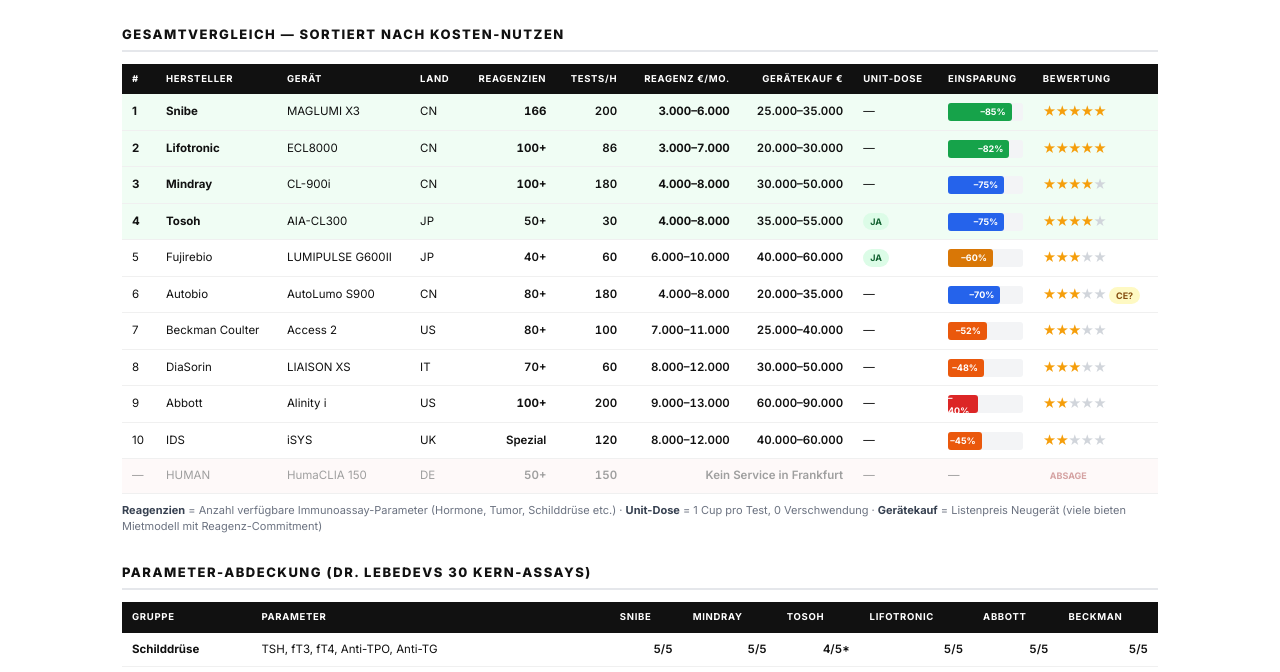
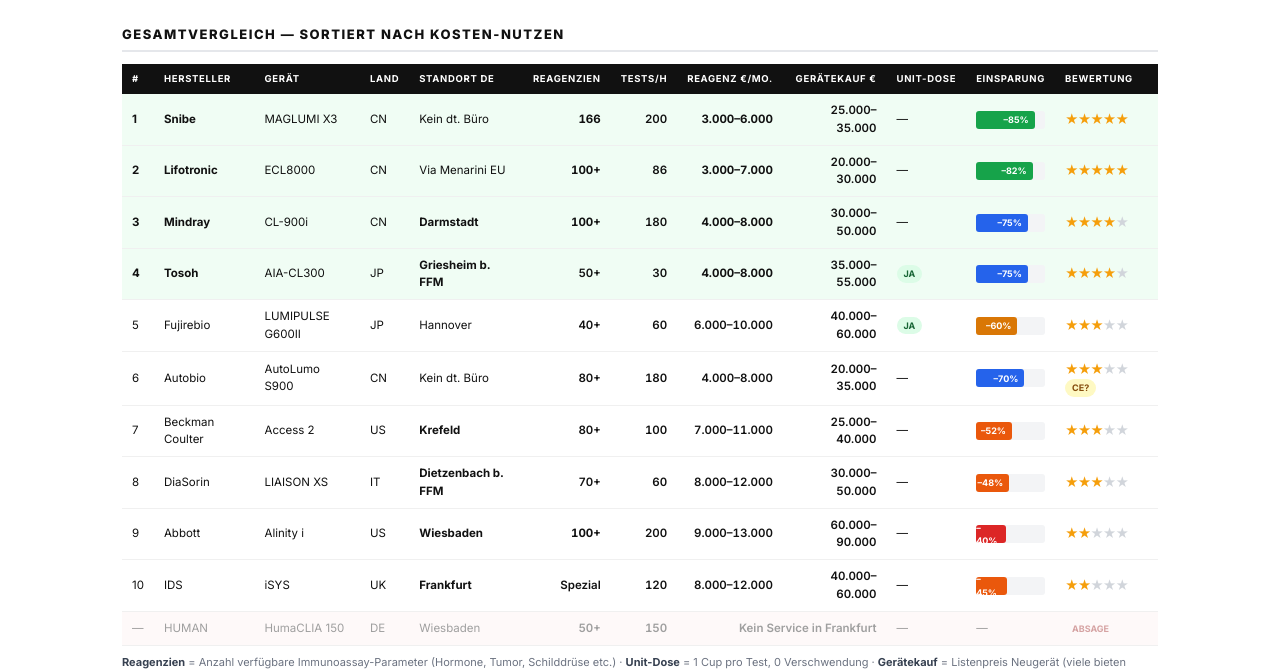
Before and after one commit to korenpollak-hue/lebedev-laboranalyse, a plain HTML site: page index.html in a window 1280 px wide. Shown: the part 275-947 px from the top of the page. Drawn offline with Linux system fonts and the light colour scheme.

Commit message:
Add Standort DE column

```diff
--- a/index.html
+++ b/index.html
@@ -108,6 +108,7 @@
       <th>Hersteller</th>
       <th>Gerät</th>
       <th>Land</th>
+      <th>Standort DE</th>
       <th class="num">Reagenzien</th>
       <th class="num">Tests/h</th>
       <th class="num">Reagenz €/Mo.</th>
@@ -123,6 +124,7 @@
       <td><strong>Snibe</strong></td>
       <td>MAGLUMI X3</td>
       <td>CN</td>
+      <td>Kein dt. Büro</td>
       <td class="num"><strong>166</strong></td>
       <td class="num">200</td>
       <td class="num"><strong>3.000–6.000</strong></td>
@@ -136,6 +138,7 @@
       <td><strong>Lifotronic</strong></td>
       <td>ECL8000</td>
       <td>CN</td>
+      <td>Via Menarini EU</td>
       <td class="num"><strong>100+</strong></td>
       <td class="num">86</td>
       <td class="num"><strong>3.000–7.000</strong></td>
@@ -149,6 +152,7 @@
       <td><strong>Mindray</strong></td>
       <td>CL-900i</td>
       <td>CN</td>
+      <td><strong>Darmstadt</strong></td>
       <td class="num"><strong>100+</strong></td>
       <td class="num">180</td>
       <td class="num"><strong>4.000–8.000</strong></td>
@@ -162,6 +166,7 @@
       <td><strong>Tosoh</strong></td>
       <td>AIA-CL300</td>
       <td>JP</td>
+      <td><strong>Griesheim b. FFM</strong></td>
       <td class="num">50+</td>
       <td class="num">30</td>
       <td class="num"><strong>4.000–8.000</strong></td>
@@ -175,6 +180,7 @@
       <td>Fujirebio</td>
       <td>LUMIPULSE G600II</td>
       <td>JP</td>
+      <td>Hannover</td>
       <td class="num">40+</td>
       <td class="num">60</td>
       <td class="num">6.000–10.000</td>
@@ -188,6 +194,7 @@
       <td>Autobio</td>
       <td>AutoLumo S900</td>
       <td>CN</td>
+      <td>Kein dt. Büro</td>
       <td class="num">80+</td>
       <td class="num">180</td>
       <td class="num">4.000–8.000</td>
@@ -201,6 +208,7 @@
       <td>Beckman Coulter</td>
       <td>Access 2</td>
       <td>US</td>
+      <td><strong>Krefeld</strong></td>
       <td class="num">80+</td>
       <td class="num">100</td>
       <td class="num">7.000–11.000</td>
@@ -214,6 +222,7 @@
       <td>DiaSorin</td>
       <td>LIAISON XS</td>
       <td>IT</td>
+      <td><strong>Dietzenbach b. FFM</strong></td>
       <td class="num">70+</td>
       <td class="num">60</td>
       <td class="num">8.000–12.000</td>
@@ -227,6 +236,7 @@
       <td>Abbott</td>
       <td>Alinity i</td>
       <td>US</td>
+      <td><strong>Wiesbaden</strong></td>
       <td class="num"><strong>100+</strong></td>
       <td class="num">200</td>
       <td class="num">9.000–13.000</td>
@@ -240,6 +250,7 @@
       <td>IDS</td>
       <td>iSYS</td>
       <td>UK</td>
+      <td><strong>Frankfurt</strong></td>
       <td class="num">Spezial</td>
       <td class="num">120</td>
       <td class="num">8.000–12.000</td>
@@ -253,6 +264,7 @@
       <td>HUMAN</td>
       <td>HumaCLIA 150</td>
       <td>DE</td>
+      <td>Wiesbaden</td>
       <td class="num">50+</td>
       <td class="num">150</td>
       <td class="num" colspan="2">Kein Service in Frankfurt</td>
```
